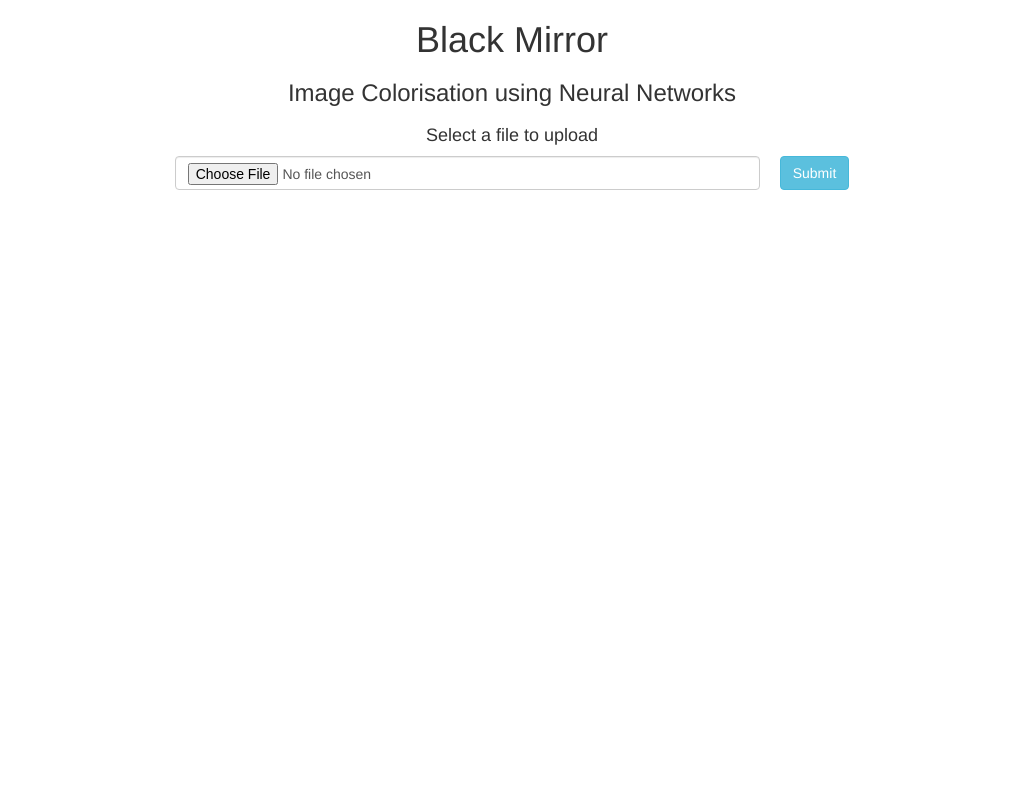
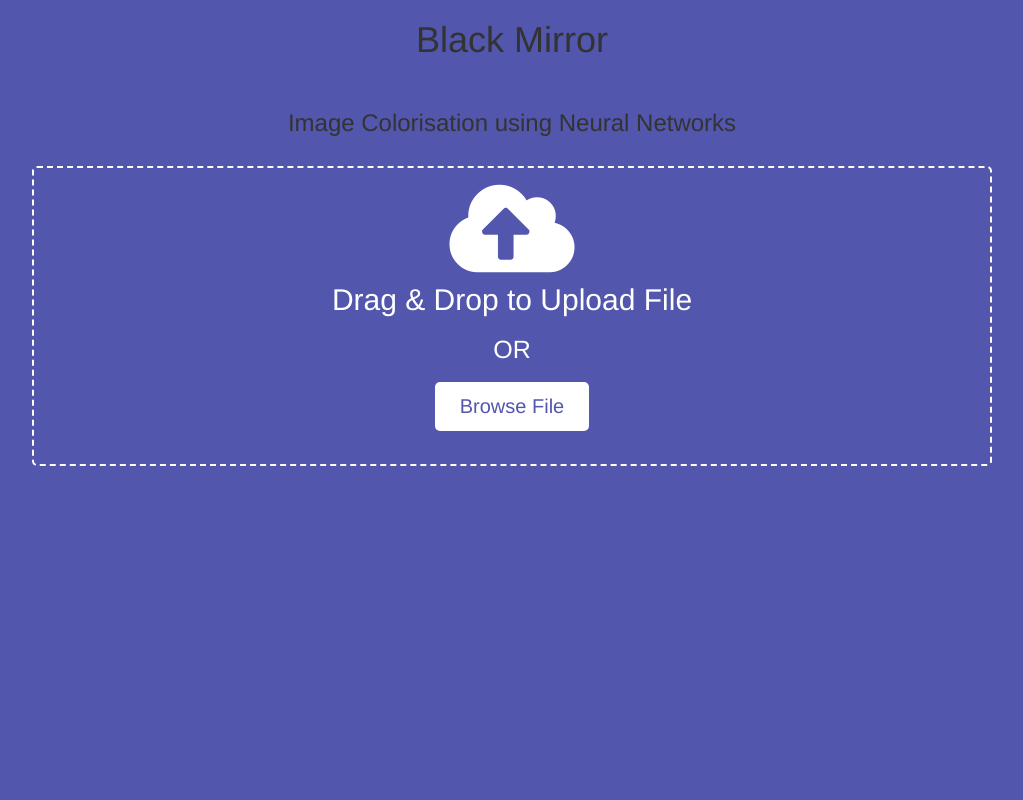
Before and after one commit to prathamagrawal/Black-Mirror, a Flask app: page / in a window 1280 px wide. Shown: the whole page, without its empty margins (128-1151 px from the left). Run offline with Flask 2, Linux system fonts and the light colour scheme; some libraries are stand-ins or nearby versions.

Commit message:
Create initial UI and file reading

```diff
--- a/templates/index.html
+++ b/templates/index.html
@@ -4,9 +4,11 @@
     <meta name="viewport" content="width=device-width, initial-scale=1.0">
     <title>Image Colorisation using Neural Network</title>
     <link rel="stylesheet" href="https://maxcdn.bootstrapcdn.com/bootstrap/3.3.6/css/bootstrap.min.css" />
+    <link rel="stylesheet" href="https://cdnjs.cloudflare.com/ajax/libs/font-awesome/5.15.3/css/all.min.css"/>
     <style>
         #form {
             display: flex;
+            width: 100%;
             flex: 1;
             gap: 2rem;
             justify-content: center;
@@ -28,25 +30,86 @@
         .image {
             width: 80%;
         }
+
+        body {
+            display: flex;
+            flex-direction: column;
+            gap: 2rem;
+            text-align: center;
+            align-items: center;
+            justify-content: center;
+            background: #5256ad;
+        }
+
+        .drag-area {
+            border: 2px dashed #fff;
+            height: 300px;
+            width: 75%;
+            border-radius: 5px;
+            display: flex;
+            text-align: center;
+            align-items: center;
+            justify-content: center;
+            flex-direction: column;
+        }
+
+        .drag-area.active {
+            border: 2px solid #fff;
+        }
+
+        .drag-area .icon {
+            font-size: 100px;
+            color: #fff;
+
+        }
+
+        .drag-area header {
+            font-size: 30px;
+            font-weight: 500;
+            color: #fff;
+        }
+
+        .drag-area span {
+            font-size: 25px;
+            font-weight: 500;
+            color: #fff;
+            margin: 10px 0 15px 0;
+        }
+
+        .drag-area button {
+            padding: 10px 25px;
+            font-size: 20px;
+            font-weight: 500;
+            border: none;
+            outline: none;
+            background: #fff;
+            color: #5256ad;
+            border-radius: 5px;
+            cursor: pointer;
+        }
+
+        .drag-area img {
+            height: 100%;
+            width: 100%;
+            object-fit: cover;
+            border-radius: 5px;
+        }
     </style>
     <script src="https://ajax.googleapis.com/ajax/libs/jquery/3.1.0/jquery.min.js"></script>
 </head>
 
 <body>
-    <p>
     <h1 align="center">Black Mirror</h1>
-    </p>
-
-    <p>
     <h3 align="center">Image Colorisation using Neural Networks</h3>
-    </p>
-    <div class="container">
-        <div class="row">
-            <h4 align="center">Select a file to upload</h4>
-            <form method="post" action="/" enctype="multipart/form-data" id="form">
-                <input type="file" name="file" class="form-control" autocomplete="off" required style="width: 50%;">
-                <input type="submit" value="Submit" class="btn btn-info">
-            </form>
+    <form method="post" action="/" enctype="multipart/form-data" id="form">
+        <div class="drag-area">
+            <div class="icon"><i class="fas fa-cloud-upload-alt"></i></div>
+            <header>Drag & Drop to Upload File</header>
+            <span>OR</span>
+            <button>Browse File</button>
+            <input name="file" id="file" type="file" style="visibility: hidden;">
+        </div>
+    </form>
             <!-- <p>
         {% with messages = get_flashed_messages() %}
           {% if messages %}
@@ -76,6 +139,65 @@
             {% endif %}
         </div>
     </div>
+    <script>
+        const dropArea = document.querySelector(".drag-area"),
+        dragText = dropArea.querySelector("header"),
+        button = dropArea.querySelector("button"),
+        input = dropArea.querySelector("input");
+
+        let file; //this is a global variable and we'll use it inside multiple functions
+        button.onclick = ()=>{
+            input.click(); //if user click on the button then the input also clicked
+        }
+
+        input.addEventListener("change", function(){
+        //getting user select file and [0] this means if user select multiple files then we'll select only the first one
+            file = this.files[0];
+            dropArea.classList.add("active");
+            showFile(); //calling function
+        });
+
+        //If user Drag File Over DropArea
+        dropArea.addEventListener("dragover", (event)=>{
+            event.preventDefault(); //preventing from default behaviour
+            dropArea.classList.add("active");
+            dragText.textContent = "Release to Upload File";
+        });
+
+        //If user leave dragged File from DropArea
+        dropArea.addEventListener("dragleave", ()=>{
+            dropArea.classList.remove("active");
+            dragText.textContent = "Drag & Drop to Upload File";
+        });
+
+        //If user drop File on DropArea
+        dropArea.addEventListener("drop", (event)=>{
+            event.preventDefault(); //preventing from default behaviour
+            //getting user select file and [0] this means if user select multiple files then we'll select only the first one
+            file = event.dataTransfer.files[0];
+            showFile(); //calling function
+        });
+
+        function showFile(){
+            document.getElementById("form").submit()
+            let fileType = file.type; //getting selected file type
+            let validExtensions = ["image/jpeg", "image/jpg", "image/png"]; //adding some valid image extensions in array
+            if(validExtensions.includes(fileType)){ //if user selected file is an image file
+                let fileReader = new FileReader(); //creating new FileReader object
+                fileReader.onload = ()=>{
+                    let fileURL = fileReader.result; //passing user file source in fileURL variable
+                    // UNCOMMENT THIS BELOW LINE. I GOT AN ERROR WHILE UPLOADING THIS POST SO I COMMENTED IT
+                    let imgTag = `<img src="${fileURL}" alt="image">`; //creating an img tag and passing user selected file source inside src attribute
+                    dropArea.innerHTML = imgTag; //adding that created img tag inside dropArea container
+                }
+                fileReader.readAsDataURL(file);
+            }else{
+                alert("This is not an Image File!");
+                dropArea.classList.remove("active");
+                dragText.textContent = "Drag & Drop to Upload File";
+            }
+        }
+    </script>
 </body>
 
 </html>
```
